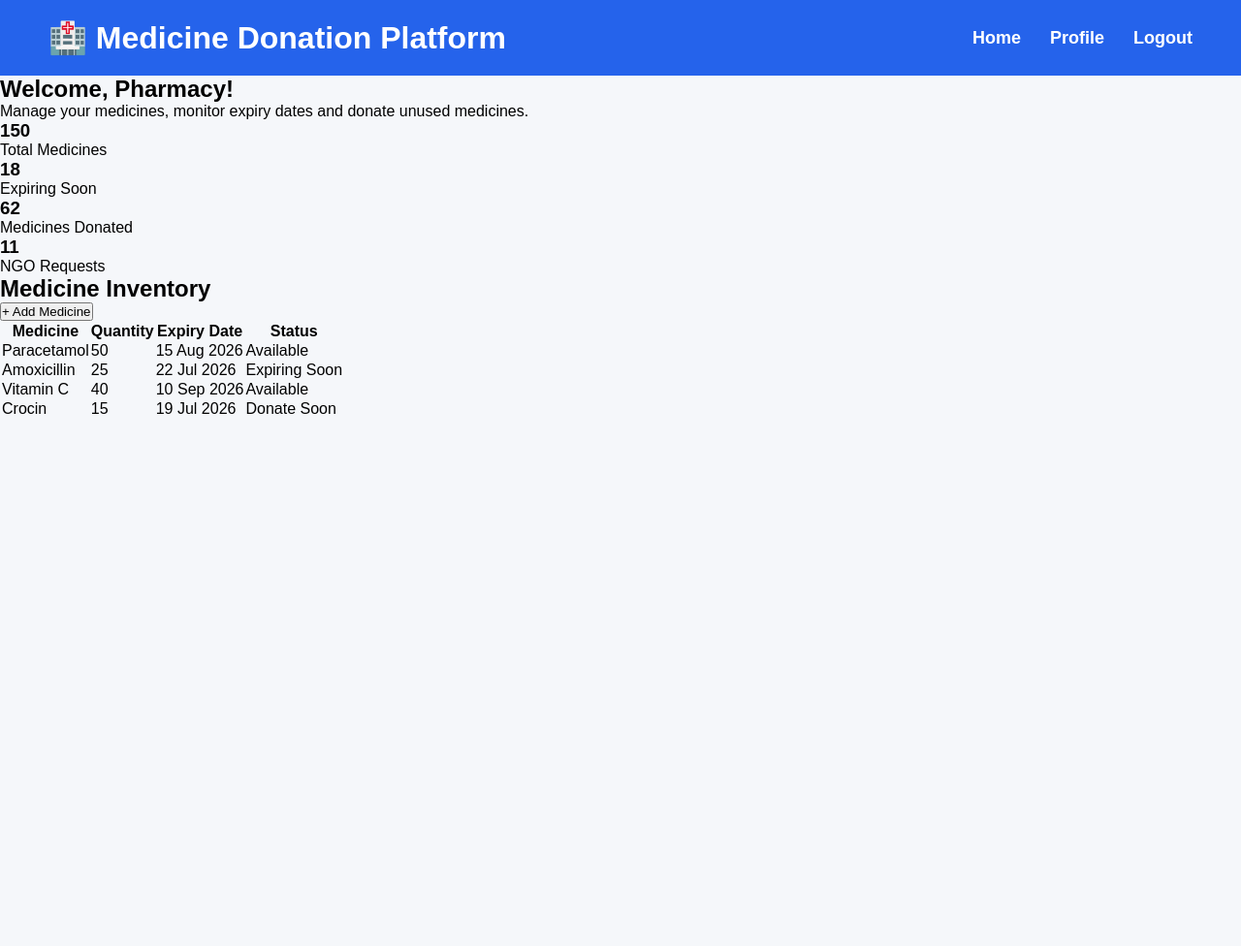
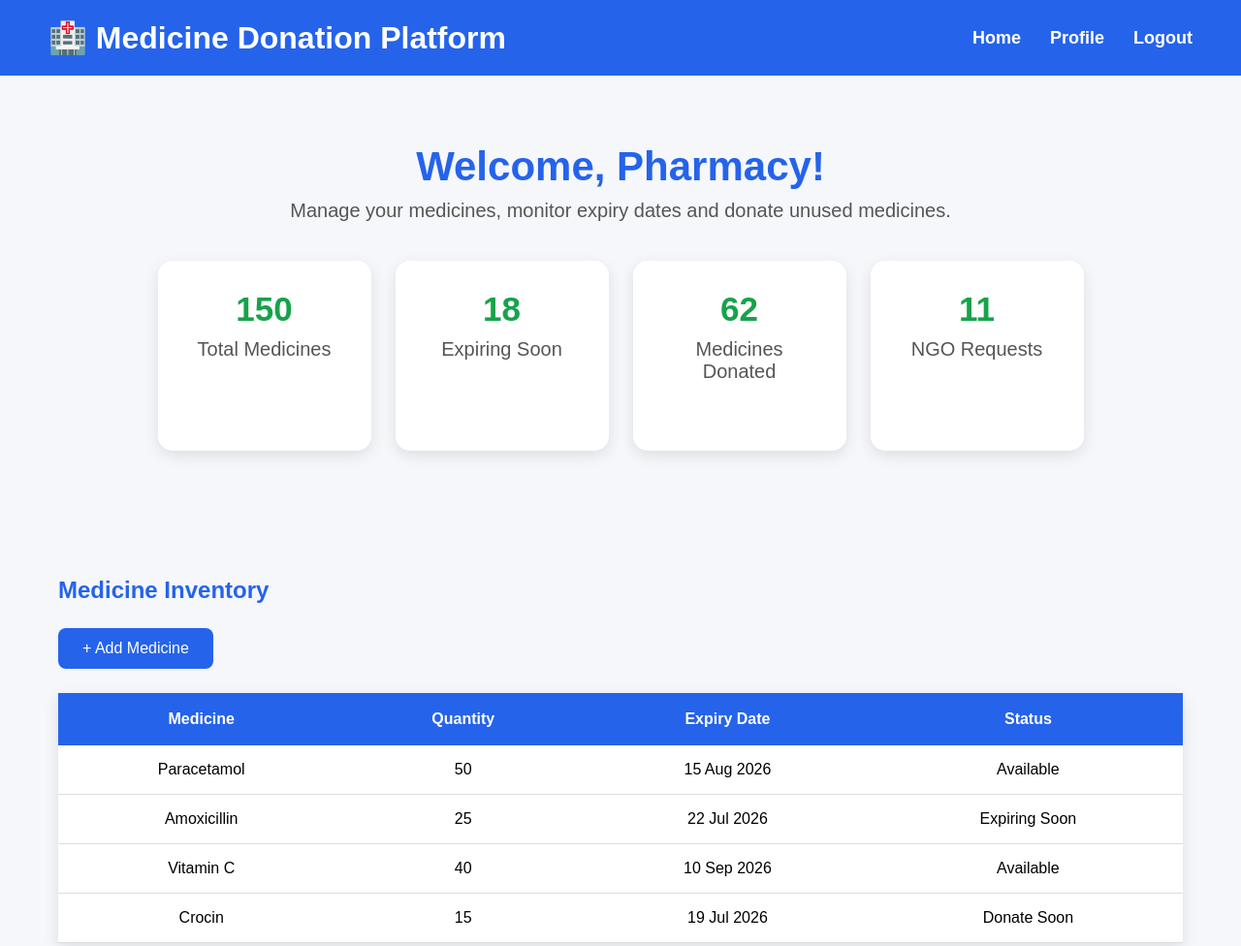
Before and after one commit to gargi1909/medicine-donation-platform, a plain HTML site: page pharmacy-dashboard.html in a window 1280 px wide. Shown: the top 976 px of the page at 97% size. Before the commit the page ends 800 px from the top, so only its background shows below. Drawn offline with Linux system fonts and the light colour scheme.

Commit message:
Update style.css

```diff
--- a/css/style.css
+++ b/css/style.css
@@ -573,3 +573,162 @@ footer{
     line-height:1.6;
 
 }
+/* ==========================
+   PHARMACY DASHBOARD
+========================== */
+
+.dashboard{
+
+    padding:70px 50px;
+
+    text-align:center;
+
+}
+
+.dashboard h2{
+
+    color:#2563EB;
+
+    font-size:42px;
+
+    margin-bottom:10px;
+
+}
+
+.dashboard p{
+
+    color:#555;
+
+    font-size:20px;
+
+    margin-bottom:40px;
+
+}
+
+.dashboard-cards{
+
+    display:flex;
+
+    justify-content:center;
+
+    gap:25px;
+
+    flex-wrap:wrap;
+
+}
+
+.dashboard-card{
+
+    width:220px;
+
+    background:white;
+
+    padding:30px;
+
+    border-radius:15px;
+
+    box-shadow:0 5px 15px rgba(0,0,0,0.1);
+
+    transition:.3s;
+
+}
+
+.dashboard-card:hover{
+
+    transform:translateY(-8px);
+
+}
+
+.dashboard-card h3{
+
+    color:#16A34A;
+
+    font-size:35px;
+
+    margin-bottom:10px;
+
+}
+
+.dashboard-card p{
+
+    color:#555;
+
+}
+
+.inventory{
+
+    padding:60px;
+
+}
+
+.inventory h2{
+
+    color:#2563EB;
+
+    margin-bottom:25px;
+
+}
+
+.add-btn{
+
+    background:#2563EB;
+
+    color:white;
+
+    border:none;
+
+    padding:12px 25px;
+
+    border-radius:8px;
+
+    margin-bottom:25px;
+
+    cursor:pointer;
+
+    font-size:16px;
+
+}
+
+.add-btn:hover{
+
+    background:#16A34A;
+
+}
+
+table{
+
+    width:100%;
+
+    border-collapse:collapse;
+
+    background:white;
+
+    box-shadow:0 5px 15px rgba(0,0,0,0.1);
+
+}
+
+th{
+
+    background:#2563EB;
+
+    color:white;
+
+    padding:18px;
+
+}
+
+td{
+
+    padding:16px;
+
+    text-align:center;
+
+    border-bottom:1px solid #ddd;
+
+}
+
+tr:hover{
+
+    background:#f5f7fa;
+
+}
```
